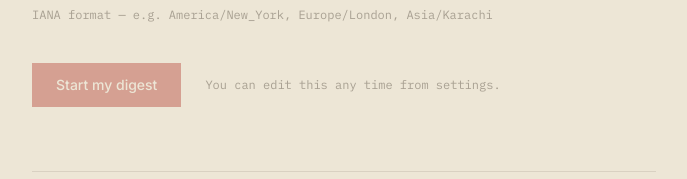
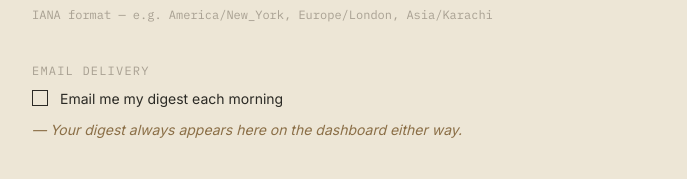
Before and after one commit to AhmedIzaan/pulse-agent, a Next.js app in the folder frontend/: page /onboarding in a window 1280 px wide. Shown: the part 947-1126 px from the top of the page, without its empty margins (296-983 px from the left). Built offline with nearby package versions, Linux system fonts and the light colour scheme; no server answers.

Commit message:
fixed minor issues

```diff
--- a/frontend/app/onboarding/page.tsx
+++ b/frontend/app/onboarding/page.tsx
@@ -1,7 +1,7 @@
 "use client";
 
 import { useState, useEffect } from "react";
-import { useAuth, UserButton } from "@clerk/nextjs";
+import { useAuth, useUser, UserButton } from "@clerk/nextjs";
 import { useRouter } from "next/navigation";
 import Link from "next/link";
 import SiteNav from "../../components/SiteNav";
@@ -42,14 +42,18 @@ function today() {
 
 export default function OnboardingPage() {
   const { getToken } = useAuth();
+  const { user } = useUser();
   const router = useRouter();
 
   const [interests, setInterests] = useState("");
   const [deliveryTime, setDeliveryTime] = useState("08:00");
   const [timezone, setTimezone] = useState("UTC");
+  const [emailDigest, setEmailDigest] = useState(false);
   const [loading, setLoading] = useState(false);
   const [error, setError] = useState("");
   const [prefilling, setPrefilling] = useState(true);
+
+  const userEmail = user?.primaryEmailAddress?.emailAddress ?? "";
 
   const apiUrl = process.env.NEXT_PUBLIC_API_URL;
 
@@ -67,6 +71,7 @@ export default function OnboardingPage() {
           setInterests(data.interests);
           setDeliveryTime(data.delivery_time);
           setTimezone(data.timezone);
+          setEmailDigest(Boolean(data.email_digest));
         }
       } catch {
         // no existing profile — fine, start blank
@@ -97,6 +102,8 @@ export default function OnboardingPage() {
           interests,
           delivery_time: deliveryTime,
           timezone,
+          email_digest: emailDigest,
+          email: userEmail || null,
         }),
       });
 
@@ -257,6 +264,32 @@ export default function OnboardingPage() {
               </p>
             </div>
 
+            {/* Email delivery */}
+            <div className="mb-10">
+              <p className="font-mono text-xs text-pencil uppercase tracking-widest mb-2">
+                Email delivery
+              </p>
+              <label className="flex items-start gap-3 cursor-pointer select-none">
+                <input
+                  type="checkbox"
+                  checked={emailDigest}
+                  onChange={(e) => setEmailDigest(e.target.checked)}
+                  className="appearance-none w-4 h-4 mt-[3px] border border-ink bg-vellum checked:bg-walnut checked:border-walnut cursor-pointer shrink-0"
+                />
+                <span className="text-ink text-sm leading-reading">
+                  Email me my digest each morning
+                  {userEmail && (
+                    <span className="block font-mono text-xs text-pencil mt-1">
+                      → {userEmail}
+                    </span>
+                  )}
+                </span>
+              </label>
+              <p className="margin-note mt-2">
+                — Your digest always appears here on the dashboard either way.
+              </p>
+            </div>
+
             {/* Error */}
             {error && (
               <p className="font-mono text-xs text-wax mb-6">{error}</p>
```
